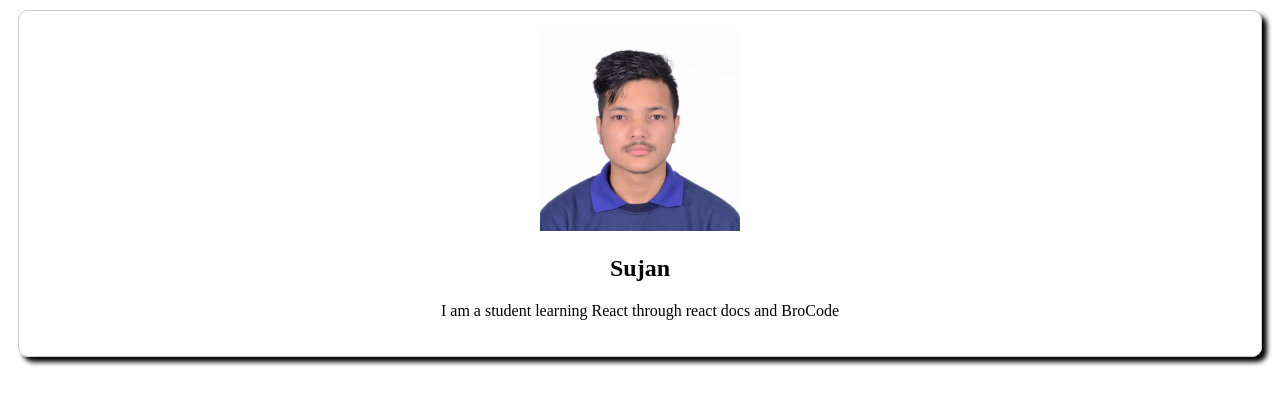
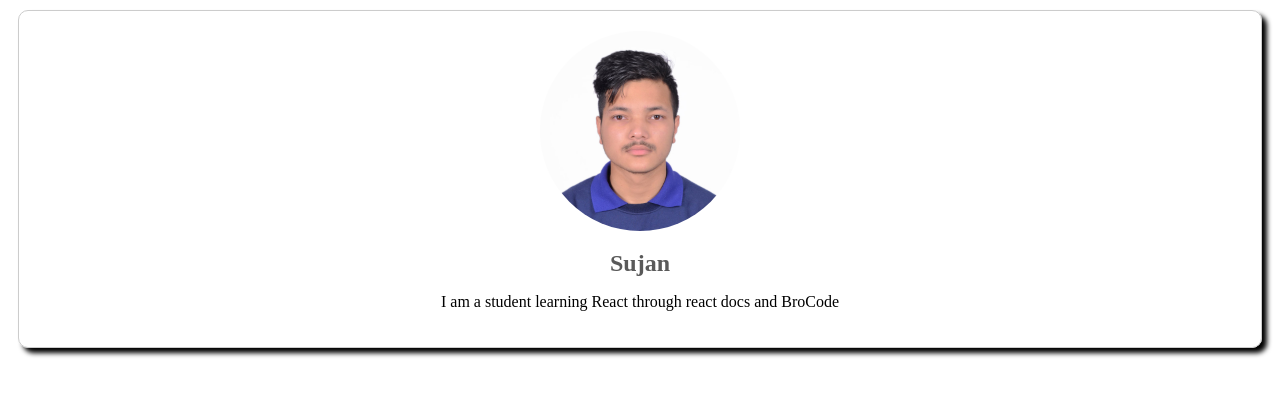
Before and after one commit to akasuju/React, a React (Vite) app in the folder vite-project/: page / in a window 1280 px wide. Shown: the top 404 px of the page. Built offline with nearby package versions, Linux system fonts and the light colour scheme.

Commit message:
style: enhance Card component with improved CSS classes for image and text

```diff
--- a/vite-project/src/Card.jsx
+++ b/vite-project/src/Card.jsx
@@ -4,9 +4,9 @@ import Profile from './assets/Profile.jpg'
 function Card(){
     return(
 <div className="card">
-<img src={Profile} style={{height: "200px", width: "200px"}} alt="Profile Picture"></img>
-<h2>Sujan</h2>
-<p>I am a student learning React through react docs and BroCode</p>
+<img className='card-img' src={Profile} style={{height: "200px", width: "200px"}} alt="Profile Picture"></img>
+<h2 className='card-title'>Sujan</h2>
+<p className='card-text'>I am a student learning React through react docs and BroCode</p>
 </div>
     )
 }
--- a/vite-project/src/index.css
+++ b/vite-project/src/index.css
@@ -8,3 +8,20 @@
     max-width: inline-block;
 
 }
+.card .card-img{
+    max-width: 60%;
+    height: auto;
+    border-radius: 50%;
+    margin-bottom: 5px;
+}
+
+.card .card-title{
+    font-family: Arial sans-serif;
+    margin: 10px;
+    color: hsl(0, 0%, 20%);
+}
+
+.card .card-title{
+    font-family: Arial sans-serif;
+    color: hsl(0, 0%, 35%);
+}
```
